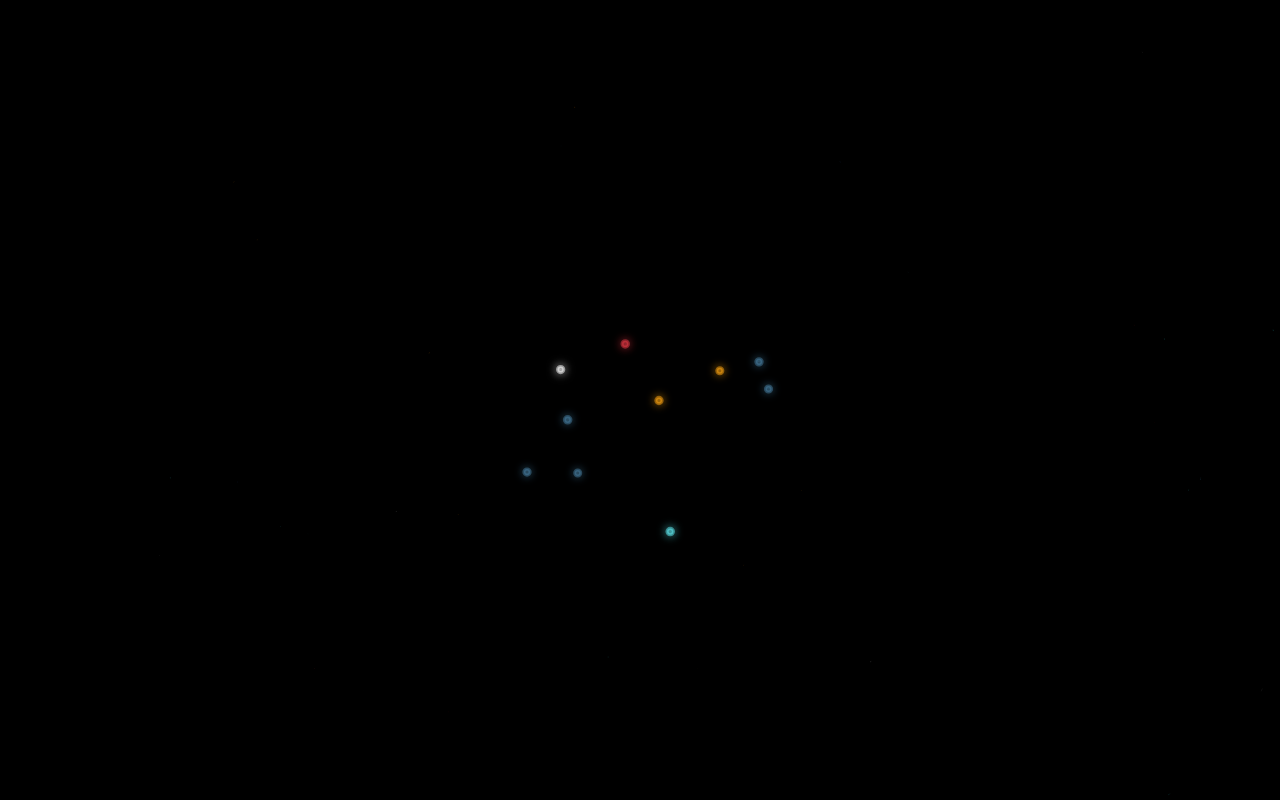
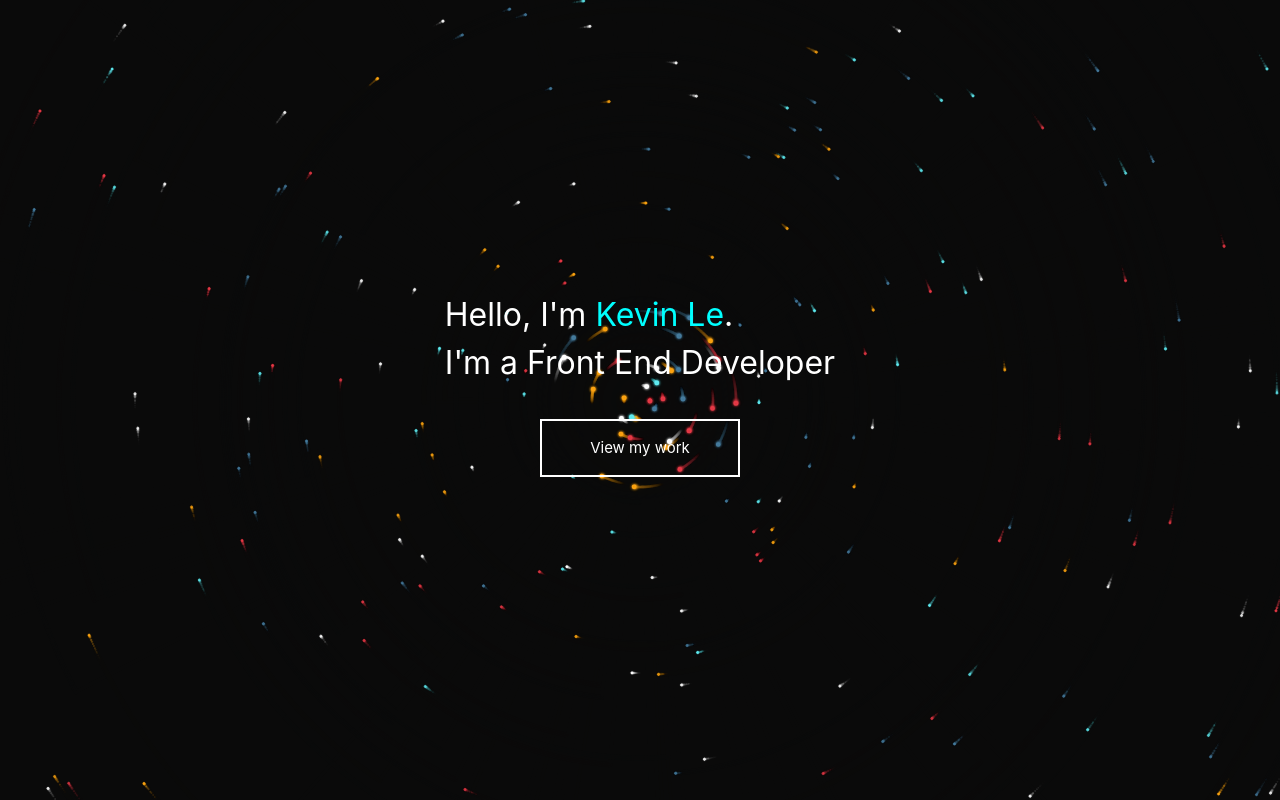
Before and after one commit to kevinphanle/Portfolio2024, a Vue app: page / in a window 1280 px wide. Shown: the top 800 px of the page. Built offline with nearby package versions, Linux system fonts and the light colour scheme.

Commit message:
finished canvas; starting homepage

```diff
--- a/src/App.vue
+++ b/src/App.vue
@@ -10,10 +10,17 @@ import SidebarComponent from './components/SidebarComponent.vue';
 
 <template>
   <div class="main-wrapper wrapper w-full h-full">
+    <div class="home-page">
+      <Canvas></Canvas>
+      <div class="hero-content">
+        <h3>Hello, I'm <span>Kevin Le</span>.</h3>
+        <h3>I'm a Front End Developer</h3>
 
-    <Canvas></Canvas>
+        <a href="#sidebar" class="hero-cta">View my work</a>
+      </div>
+    </div>
     <div class="main-layout m-auto">
-      <div class="left-sidebar">
+      <div class="left-sidebar" id="sidebar">
         <SidebarComponent />
       </div>
       <div class="right-side grid grid-cols-4">
@@ -42,7 +49,7 @@ import SidebarComponent from './components/SidebarComponent.vue';
   padding-right: 1rem;
   display: flex;
   position: relative;
-  /* background: radial-gradient(ellipse 100% 40% at 50% 60%, rgba(102, 99, 246, 0.07), hsla(0, 0%, 100%, 0)); */
+  background: radial-gradient(ellipse 100% 40% at 50% 60%, rgba(102, 99, 246, 0.07), hsla(0, 0%, 100%, 0));
 }
 
 .right-side {
@@ -67,4 +74,43 @@ import SidebarComponent from './components/SidebarComponent.vue';
   }
 }
 
+.home-page {
+  display: flex;
+  justify-content: center;
+  align-items: center;
+
+  .hero-content {
+    position: absolute;
+
+
+    h3 {
+      font-size: 2rem;
+      color: white;
+
+      span {
+        color: cyan;
+      }
+    }
+
+    .hero-cta {
+      color: white;
+      background: transparent;
+      border: white solid 2px;
+      width: 200px;
+      padding: 1rem 3rem;
+      margin: 2rem auto;
+      transition: all .5s;
+      display: flex;
+      justify-content: center;
+
+      &:hover {
+        color: cyan;
+        border: 2px solid cyan;
+        cursor: pointer;
+        backdrop-filter: blur(10px);
+      }
+    }
+  }
+}
+
 </style>
--- a/src/components/Canvas.vue
+++ b/src/components/Canvas.vue
@@ -8,7 +8,7 @@ const context = ref(null);
 
 const particlesList = ref([]);
 
-const particleCount = 100;
+const particleCount = 300;
 const colors = ["#FFF", "#60ecf1", "#e63946", "#457b9d", "#FCA311"];
 
 const mouse = {
@@ -16,7 +16,7 @@ const mouse = {
   y: window.innerHeight / 2
 };
 
-let mouseDown = false;
+let mouseDown = ref(false);
 
 
 onMounted(() => {
@@ -34,18 +34,25 @@ onMounted(() => {
     mouse.y = event.clientY;
   })
 
+  canvasRef.value.addEventListener('mousedown', (event) => {
+    mouseDown.value = true;
+  })
+
   initParticles();
   render();
 })
 
 
 function initParticles () {
+  particlesList.value = [];
+
   const canvasWidth = canvasRef.value.width
   const canvasHeight = canvasRef.value.height
+
   for (let i = 0; i <= particleCount; i++) {
     // const radius = 2
 
-    const radius = Math.random() * 2
+    const radius = Math.random() + .5;
     const color = utils.randomColor(colors)
     const velocity = Math.random() * .005;
 
@@ -64,27 +71,32 @@ function initParticles () {
 let alpha = .15;
 let radians = 0;
 
+let renderCount = 0;
+var overlayOpacity = 0.2;
+
+function speedUp () {
+  particlesList.value = particlesList.value.map(particle => {
+    return {
+      ...particle,
+      velocity: .5
+    }
+    // particle.velocity = .5;
+  })
+}
+
 
 function render () {
   if (!context.value) {
       return;
   }
 
+  // if(Math.random() >= 0.5){
+    context.value.fillStyle = `rgba(10, 10, 10, 1`;
+    context.value.fillRect(0, 0, canvasRef.value.width, canvasRef.value.height);
+  // }
+
   requestAnimationFrame(render)
 
-  context.value.fillStyle = `rgba(10,10,10, .05)`;
-  context.value.fillRect(0, 0, canvasRef.value.width, canvasRef.value.height);
-
-  // context.value.save()
-  // context.value.translate(canvasRef.value.width / 2, canvasRef.value.height / 2)
-  // context.value.rotate(30)
-  // context.value.restore()
-
-  // radians += 0.003
-
-  context.value.clearRect(0, 0, canvasRef.value.width, canvasRef.value.height);
-
-  // radians += .0001;
 }
 
 </script>
@@ -101,6 +113,7 @@ function render () {
       :context="context"
       :mouse="mouse"
       :velocity="particle.velocity"
+      :mouseDown="mouseDown"
       ></Particle>
   </canvas>
 </template>
--- a/src/components/Particle.vue
+++ b/src/components/Particle.vue
@@ -12,9 +12,15 @@ const mouse = props.mouse;
 const velocity = ref(props.velocity);
 const mouseDown = props.mouseDown;
 
+let shadowBlur = 1;
+
+const positions = ref([]);
+let motionLengthTrail = 10;
+
+
 
 const minRadius = .2;
-let opacity = .5;
+let opacity = 1;
 const distanceFromCenter = utils.randomIntFromRange(
   10,
   window.innerWidth / 2 + 200
@@ -29,11 +35,49 @@ let radians = ref(Math.random () * Math.PI * 2);
 
 let updateAnimation;
 
+
+function storeLastPosition (xPos, yPos) {
+  // push item
+  positions.value.push({
+    x: xPos,
+    y: yPos
+  })
+
+  // clear first item
+  if (positions.value.length > motionLengthTrail) {
+    positions.value.shift();
+  }
+}
+
+function hexToRgbA(hex){
+  var c;
+  if(/^#([A-Fa-f0-9]{3}){1,2}$/.test(hex)){
+      c= hex.substring(1).split('');
+      if(c.length== 3){
+          c= [c[0], c[0], c[1], c[1], c[2], c[2]];
+      }
+      c= '0x'+c.join('');
+      return 'rgba('+[(c>>16)&255, (c>>8)&255, c&255].join(',')+',1)';
+  }
+  throw new Error('Bad Hex');
+}
+
 function draw(c, lastPoint) {
+
+  for (let i = 0; i < positions.value.length; i++) {
+    const ratio = (i + 1) / positions.value.length
+
+    c.beginPath();
+    c.arc(positions.value[i].x, positions.value[i].y, radius, 0, Math.PI * 2, false);
+    const hexColor = hexToRgbA(color)
+    c.fillStyle = hexColor.replace(',1)', `,${ratio / 4})`)
+    c.fill();
+  }
+
   c.beginPath();
   c.arc(x, y, radius, 0, Math.PI * 2, false);
   c.shadowColor = color;
-  c.shadowBlur = 10;
+  c.shadowBlur = shadowBlur;
   c.fillStyle = color;
   c.fill();
   c.strokeStyle = color;
@@ -44,6 +88,8 @@ function draw(c, lastPoint) {
   c.stroke();
   c.shadowBlur = 0;
   c.closePath();
+
+  storeLastPosition(x, y);
 }
 
 function update (context) {
@@ -59,22 +105,35 @@ function update (context) {
   // move these points over time
   radians.value += velocity.value;
 
+
   // circular motion
-  x =
-    lastMouse.x + Math.cos(radians.value) * distanceFromCenter;
-  y =
-    lastMouse.y + Math.sin(radians.value) * distanceFromCenter;
+  x = lastMouse.x + Math.cos(radians.value) * distanceFromCenter;
+  y = lastMouse.y + Math.sin(radians.value) * distanceFromCenter;
 
   // // mouse collision detection
-  if (utils.distance(mouse.x, mouse.y, x, y) < 150) {
+  if (utils.distance(mouse.x, mouse.y, x, y) < 100) {
+    motionLengthTrail = 30;
 
-    if (radius < 3) {
+    if (velocity.value < .009) {
+      velocity.value += .002
+    }
+
+    if (radius < 1.5) {
       radius += 0.2;
-      opacity += 0.5;
+      opacity = 1;
     }
-  } else if (radius > minRadius) {
-    radius -= 0.2;
-    opacity -= 0.5;
+
+    if (shadowBlur < 5) {
+      shadowBlur += .5;
+    } else {
+      shadowBlur = 1;
+    }
+  } else {
+    radius = 1;
+    opacity = .5;
+    shadowBlur = 1;
+    velocity.value = Math.random() * .005
+    motionLengthTrail = 10;
   }
 
   draw(context, lastPoint);
--- a/src/components/utils.js
+++ b/src/components/utils.js
@@ -1,5 +1,9 @@
 export function randomIntFromRange(min, max) {
   return Math.floor(Math.random() * (max - min + 1) + min)
+}
+
+export function getRandomNumber(minValue, maxValue) {
+  return Math.random() * (maxValue - minValue) + minValue;
 }
 
 export function randomColor(colors) {
```
